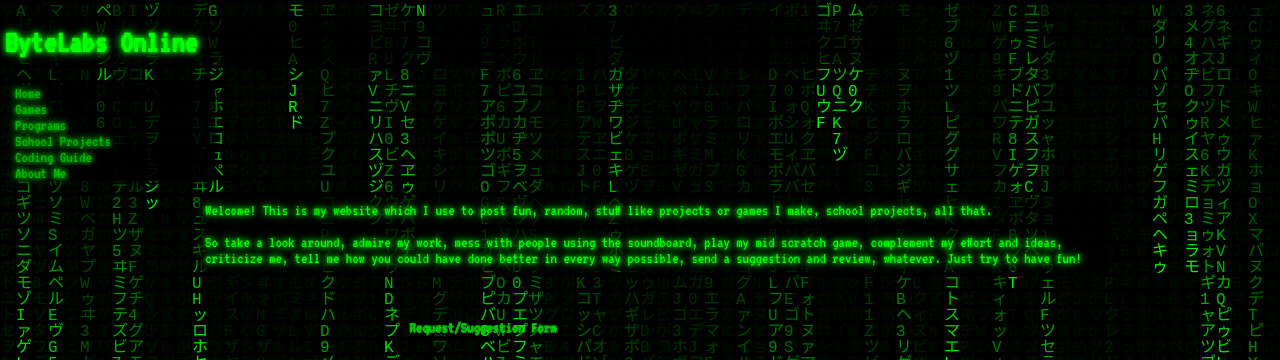
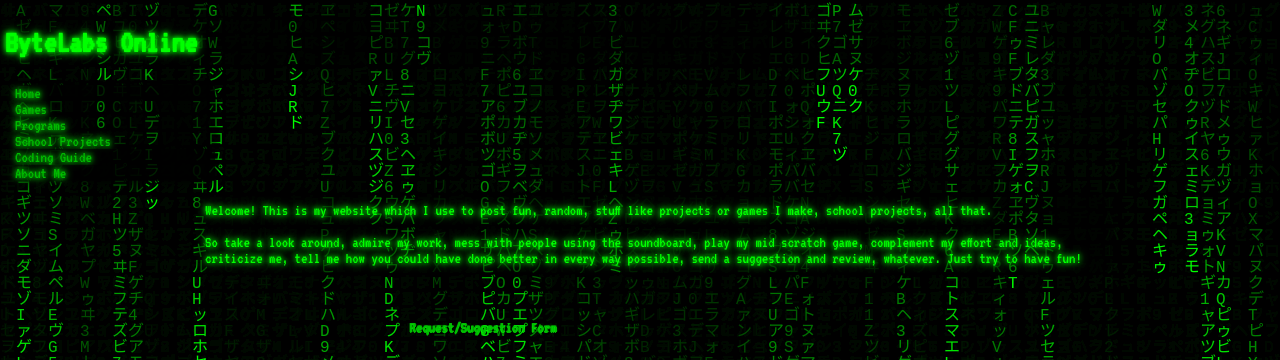
Before and after one commit to Johnthesuper117/bytelabs.online, a Jekyll site: the page built from index.html, in a window 1280 px wide. Shown: the top 360 px of the page. Built offline with Jekyll 4.4.1, drawn with Linux system fonts in a browser that asks for light colours.

Commit message:
minor change to styles

```diff
--- a/assets/css/stylesheet.css
+++ b/assets/css/stylesheet.css
@@ -20,7 +20,7 @@ html {
 }
 
 h1, ul, p, iframe {
-  background: rgba(0,0,0,0.75);
+  background: rgba(0,0,0,0.5);
   color: var(--color-text1);
   padding: 5px;
   box-shadow: 0 0 10px #000;
```
